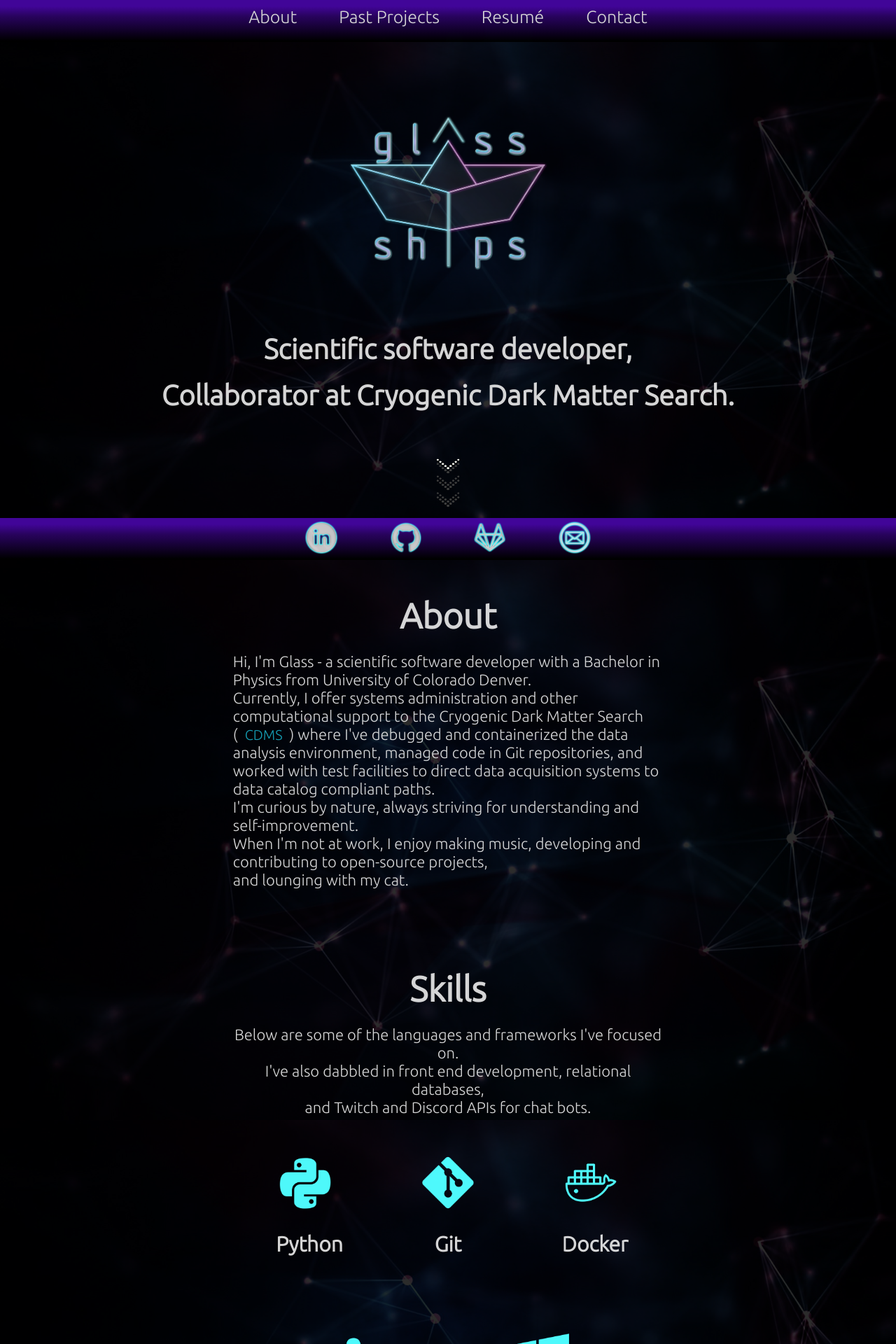
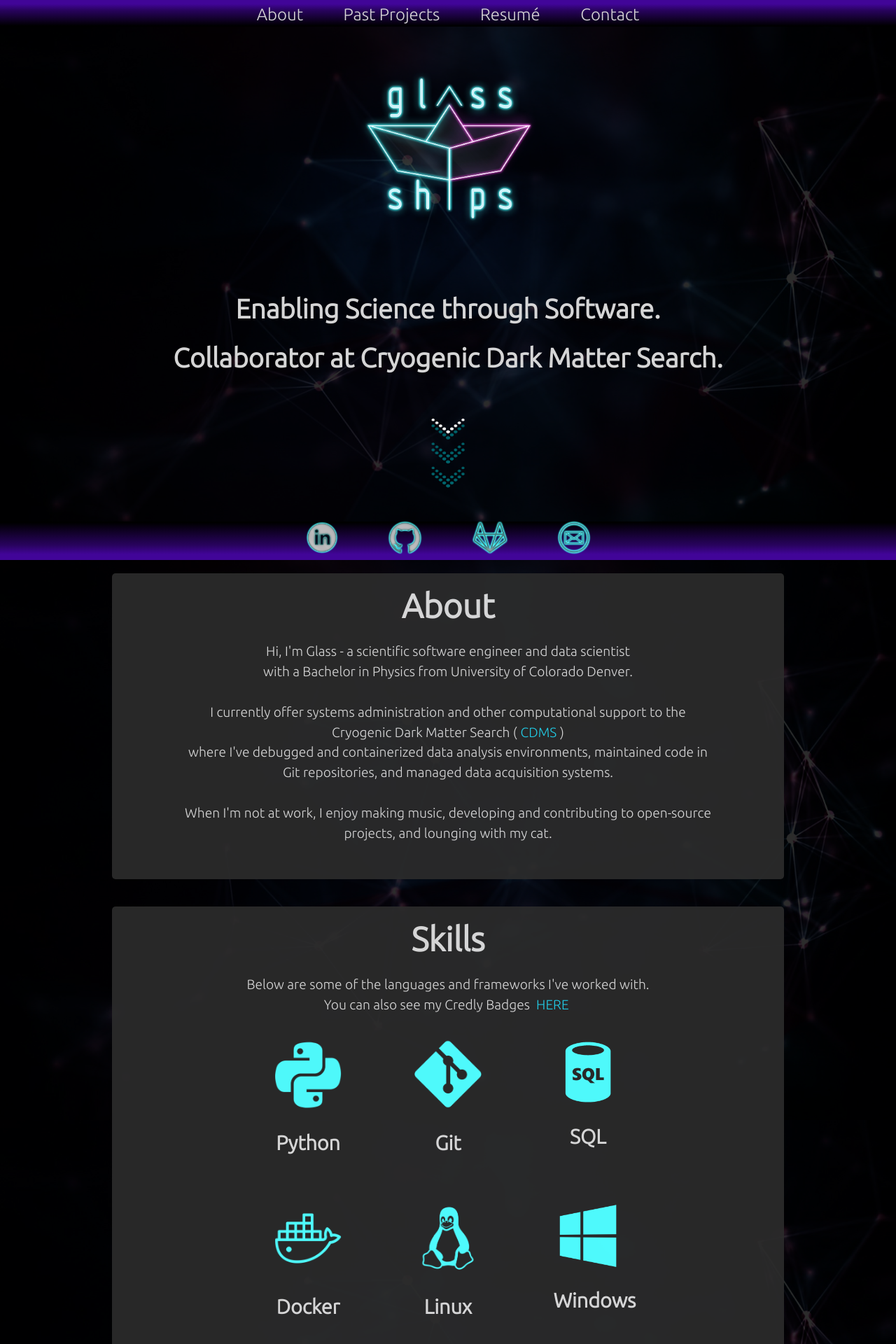
Before and after one commit to glass-ships/homepage, a PHP site: page / in a window 1280 px wide. Shown: the top 1920 px of the page at 70% size. Run offline with PHP 8.4, Linux system fonts and the light colour scheme.

Commit message:
update styles, add sql

```diff
--- a/css/default.css
+++ b/css/default.css
@@ -1,7 +1,8 @@
-/* Variables */
+/**** Variables ****/
 :root {
-  --mainColor: #474747;
-  --secondaryColor: rgb(31, 30, 34);
+  --mainColor: #525252;
+  --secondaryColor: rgb(41, 41, 41);
+  --bkgdColor: rgba(0, 0, 0, 0.84);
   --borderMain: #4f98a1;
   --textMain: rgb(216, 216, 216);
   --textSecondary: #c9f5fb;
@@ -9,67 +10,39 @@
   --shadowBright: #00eeff;
   --bkgd: url('../images/bkgd.jpg');
 }
+/**********************************************************************************/
 
 /* Text formatting */
-h1,
-h2,
-h3,
-h4,
-h5,
-h6,
-strong {
+h1, h2, h3, h4, h5, h6, strong {
   color: var(--textMain);
   font-family: 'Ubuntu', 'mono';
   margin: 2rem;
 }
 
-html {
-  font-size: 62.5%;
-}
-h1 {
-  font-size: 8rem;
-}
-h2 {
-  font-size: 7rem;
-}
-h3 {
-  font-size: 6rem;
-}
-h4 {
-  font-size: 5rem;
-}
-h5 {
-  font-size: 4rem;
-}
-h6 {
-  font-size: 3rem;
-}
-p,
-a,
-li,
-button,
-label,
-input,
-textarea,
-strong {
+html {font-size: 62.5%;}
+h1 {font-size: 8rem;}
+h2 {font-size: 7rem;}
+h3 {font-size: 6rem;}
+h4 {font-size: 5rem;}
+h5 {font-size: 4rem;}
+h6 {font-size: 3rem;}
+p, a, li, button, label, input, textarea, strong {
   font-size: 2.2rem;
   color: var(--textMain);
   font-family: 'Ubuntu', 'mono';
+  line-height: 1.5;
   text-decoration: none;
   margin: 0;
   outline: none;
 }
+code {font-size: 2.2rem;
+  padding: 0 1rem;}
+ul {list-style: disc;}
 
-code {
-  font-size: 2.2rem;
-  padding: 0 1rem;
-}
+/**********************************************************************************/
 
-ul {
-  list-style: disc;
-}
+/**** Background and General Styling ****/
 
-/* General styling */
 html,
 body {
   padding: 0;
@@ -80,21 +53,10 @@ body {
   background-size: cover;
 }
 
-body * {
-  transition: 0.2s;
-}
-
-@keyframes phue {
-  from {
-    filter: hue-rotate(0deg);
-  }
-  to {
-    filter: hue-rotate(60deg);
-  }
-}
+body * {transition: 0.3s;}
 
 .opaque-bkgd {
-  background-color: rgba(0, 0, 0, 0.84);
+  background-color: var(--bkgdColor);
   opacity: 0.99;
   background-attachment: local;
   overflow: hidden;
@@ -105,124 +67,6 @@ body * {
   display: flex;
   flex-direction: column;
   align-items: center;
-}
-
-/* Nav-bar */
-.navbar {
-  position: absolute;
-  top: 0;
-  width: 100%;
-  height: 6rem;
-  display: flex;
-  flex-direction: row;
-  justify-content: center;
-  background-image: linear-gradient(
-    0deg,
-    rgba(0, 0, 0, 1) 2%,
-    rgba(41, 4, 95, 1) 61%,
-    rgba(66, 6, 154, 1) 85%,
-    rgba(66, 6, 154, 1) 100%
-  );
-}
-
-.navbar a {
-  font-size: 7rem;
-  color: rgb(216, 216, 216);
-  padding: 1rem 1rem !important;
-}
-
-/* Main styles */
-.box-main {
-  /* max-width: 60%;
-  min-width: 60%; */
-  width: 60%;
-  margin: 2rem auto;
-  padding-bottom: 5rem;
-
-  display: flex;
-  flex-direction: column;
-  align-items: center;
-
-  opacity: 1;
-  /*background-color: var(--mainColor);*/
-  border-radius: 5px;
-  border: 0 solid var(--borderMain);
-}
-
-.box-main p {
-  max-width: 80%;
-  text-align: left;
-  margin: 0.4rem auto;
-}
-
-.box-last {
-  margin-bottom: 0;
-  padding-bottom: 2rem;
-}
-
-#bottom-line {
-  height: 5.75rem;
-  width: 100%;
-  border: 2px solid var(--borderMain);
-  margin: 0;
-  padding: 0;
-}
-
-/* Links sticky bar */
-.sticky-bar {
-  z-index: 9;
-
-  position: fixed;
-  bottom: 0;
-
-  width: 100%;
-  height: 6rem;
-
-  display: flex;
-  justify-content: space-evenly;
-  align-items: center;
-  /* background-color: #42069a; */
-  background-image: linear-gradient(
-    0deg,
-    rgba(0, 0, 0, 1) 2%,
-    rgba(41, 4, 95, 1) 61%,
-    rgba(66, 6, 154, 1) 85%,
-    rgba(66, 6, 154, 1) 100%
-  );
-  opacity: 1;
-}
-
-.link-wrapper {
-  display: flex;
-  flex-direction: row;
-  justify-content: space-evenly;
-  align-items: center;
-  width: 40%;
-}
-
-.links {
-  transition: transform 0.3s;
-}
-
-.links:hover {
-  transform: scale(1.2);
-  -webkit-animation: hue 5s linear infinite;
-  animation: hue 5s linear infinite;
-}
-
-.links a {
-  padding: 1rem;
-}
-
-.links img {
-  height: 5rem;
-  width: auto;
-  margin: 0 1rem;
-}
-
-.rotate-hue {
-  animation: hue 6s linear infinite;
-  -webkit-animation: hue 6s linear infinite;
 }
 
 footer {
@@ -240,70 +84,122 @@ p.copyright {
   bottom: 0;
 }
 
-/*~~~~~~~~~~~ Animations ~~~~~~~~~~~ */
+/**********************************************************************************/
+
+/**** Main Section Styles ****/
+.box-main {
+  width: 42%;
+  margin: 2rem auto;
+  padding-bottom: 5rem;
+
+  display: flex;
+  flex-direction: column;
+  align-items: center;
+
+  opacity: 1;
+  background-color: var(--secondaryColor);
+  border-radius: 5px;
+  border: 0 solid var(--borderMain);
+}
+
+.box-main p {
+  max-width: 80%;
+  min-width: 80%;
+  text-align: center;
+  margin: 0.4rem auto;
+
+}
+
+.box-main a {
+  font-size: 2rem;
+  color: #23cce6;
+  padding: 0 0.5rem;
+}
+
+.box-alt {
+  /*
+  max-width: 60%;
+  min-width: 60%;
+  width: 60%;
+  margin: 2rem auto;
+  padding-bottom: 5rem;
+
+  display: flex;
+  flex-direction: column;
+  align-items: center;
+
+  opacity: 1;
+  background-color: var(--secondaryColor);
+  border-radius: 5px;
+  border: 0 solid var(--borderMain);
+  */
+}
+
+.box-last {
+  margin-bottom: 0;
+  padding-bottom: 2rem;
+}
+
+#bottom-line {
+  height: 5.75rem;
+  width: 100%;
+  border: 2.5px solid var(--borderMain);
+  margin: 0;
+  padding: 0;
+}
+
+/**********************************************************************************/
+
+/**** Animations ****/
+
 @-webkit-keyframes hue {
-  0%,
-  100% {
-    -webkit-filter: hue-rotate(0deg);
+  0%,100% {-webkit-filter: hue-rotate(0deg);}
+  50% {-webkit-filter: hue-rotate(270deg);}
+}
+
+@keyframes hue {
+  0%,100% {filter: hue-rotate(0deg);}
+  50% {filter: hue-rotate(270deg);}
+}
+
+@keyframes phue {
+  from {filter: hue-rotate(0deg);}
+  to {filter: hue-rotate(60deg);}
+}
+
+/**********************************************************************************/
+
+/******* Screen formatting *******/
+
+/**** Desktop Styles ****/
+@media screen and (max-width: 1440px) {
+  html {
+    font-size: 60%;
+  }
+  .box-main, .box-last {
+    width: 75%;
   }
 
-  50% {
-    -webkit-filter: hue-rotate(270deg);
+  .box-main p {
+    font-size: 2rem;
   }
 }
 
-@keyframes hue {
-  0%,
-  100% {
-    filter: hue-rotate(0deg);
-  }
-
-  50% {
-    filter: hue-rotate(270deg);
-  }
-}
-
-/*~~~~~~~~~~~ Screen formatting ~~~~~~~~~~~~~*/
-
-/* Desktop Styles */
-@media screen and (max-width: 1440px) {
-}
-
-@media screen and (max-width: 991px) {
-  /* start of large tablet styles */
-  html {
-    font-size: 60%;
-  }
-  .box-main,
-  .box-last {
-    width: 75%;
-    /* max-width: 75%;
-    min-width: 75%; */
-  }
-}
-
+/**** Tablet Styles */
 @media screen and (max-width: 767px) {
   /* start of medium tablet styles */
-  html {
-    font-size: 50%;
-  }
-  p {
-    font-size: 2.5rem;
-  }
-  .box-main,
-  .box-last {
+  html {font-size: 50%;}
+  p {font-size: 2.5rem;}
+  .box-main, .box-last {
     width: 95%;
     /* max-width: 90%;
     min-width: 90%; */
   }
 }
 
+/**** Phone Styles ****/
 @media screen and (max-width: 479px) {
-  /* start of phone styles */
-  html {
-    font-size: 30%;
-  }
-  p {
-    font-size: 3rem;
-  }
+  html {font-size: 30%;}
+  p {font-size: 3rem;}
 }
+/**********************************************************************************/
--- a/css/home.css
+++ b/css/home.css
@@ -1,9 +1,85 @@
-/* Landing view */
+/**** Nav-bar ****/
+.navbar {
+  z-index: 9;
+  position: absolute;
+  top: 0;
+  width: 100%;
+  height: 4rem;
+  display: flex;
+  flex-direction: row;
+  justify-content: center;
+  vertical-align: auto;
+  background-image: linear-gradient(
+    0deg,
+    rgba(0, 0, 0, 1) 2%,
+    rgba(41, 4, 95, 1) 61%,
+    rgba(66, 6, 154, 1) 85%,
+    rgba(66, 6, 154, 1) 100%
+  );
+}
+
 .navbar a {
+  color: rgb(190, 221, 221);
+  padding: 0.3rem 1rem !important;
   font-size: 2.5rem !important;
   margin: 0 2rem !important;
+  vertical-align: center;
 }
 
+/**** Sticky Bar - Socials ****/
+.socials-bar {
+  z-index: 9;
+
+  position: fixed;
+  bottom: 0;
+
+  width: 100%;
+  height: 5.7rem;
+
+  display: flex;
+  justify-content: space-evenly;
+  align-items: center;
+  /* background-color: #42069a; */
+  background-image: linear-gradient(
+    180deg,
+    rgba(0, 0, 0, 1) 2%,
+    rgba(41, 4, 95, 1) 61%,
+    rgba(66, 6, 154, 1) 85%,
+    rgba(66, 6, 154, 1) 100%
+  );
+  opacity: 1;
+}
+
+.socials-wrapper {
+  display: flex;
+  flex-direction: row;
+  justify-content: space-evenly;
+  align-items: center;
+  width: 40%;
+}
+
+.socials {
+  transition: transform 0.3s;
+}
+
+.socials:hover {
+  transform: scale(1.2);
+  -webkit-animation: hue 3s linear infinite;
+  animation: hue 3s linear infinite;
+}
+
+.socials a {
+  padding: 1rem;
+}
+
+.socials img {
+  height: 5rem;
+  width: auto;
+  margin: 0 1rem;
+}
+/**********************************************************************************/
+
+/**** Landing view ****/
 .intro {
     height: 100vh;
     width: auto;
@@ -26,10 +102,10 @@
   display: block;
   margin: 0 auto;
   width: auto;
-  height: 30%;
+  height: 33%;
 
   position: absolute;
-  top: 20vh;
+  top: 10vh;
 }
 
 #blurb {
@@ -38,34 +114,30 @@
   padding: 0%;
   margin: 0%;
   text-align: center;
-
   position: absolute;
-  bottom: 33vh;
+  bottom: 40vh;
 }
 
-#continue {
-  display: block;
-  margin: 0 auto;
-  height: 10%;
-  width: auto;
-
+.continue {
   position: absolute;
-  bottom: 7rem;
-  z-index: -1;
+  bottom: 10vh;
+}
+.continue img {
+  height: 12rem;
 }
 
-/* About  */
-a {
-  font-size: 2rem;
-  color: #17a2b8;
-  padding: 0 1rem;
+.continue:hover {
+  -webkit-animation: hue 3s linear infinite;
+  animation: hue 3s linear infinite;
 }
 
-/* Skills section*/
+/**********************************************************************************/
+
+/**** Skills section ****/
 .skill-section {
-    max-width: 80%;
+    max-width: 65%;
     flex-wrap: wrap;
-    flex-shrink: 1;
+    flex-shrink: 0.8;
     display: flex;
     flex-direction: row;
     justify-content: space-evenly;
@@ -73,25 +145,26 @@ a {
 }
 
 .skill {
-  width: 20%;
+  width: 22%;
   display: flex;
   flex-direction: column;
-  padding: 4rem;
+  padding: 2rem;
   justify-items: center;
   text-align: center;
   font-size: 3%;
 }
 
 .skill img {
-  width: 60%;
+  width: 70%;
   height: auto;
   opacity: 1;
   margin: 1rem auto;
 }
+/**********************************************************************************/
 
-/* Past Projects */
+/**** Past Projects ****/
 .project-wrapper {
-  max-width: 65%;
+  max-width: 70%;
   display: flex;
   flex-direction: row wrap;
   justify-content: center;
@@ -100,15 +173,16 @@ a {
 .project {
   align-items: center;
   justify-items: center;
+  height: 20%;
+  width: 60%;
 
-  width: 60%;
   margin: 1.2rem;
   transition: 0.3s;
 }
 
 .project:hover {
-  -webkit-animation: phue 0.2s linear infinite;
-  animation: phue 0.2s linear infinite;
+  -webkit-animation: phue 0.3s linear infinite;
+  animation: phue 0.3s linear infinite;
   animation-iteration-count: 1;
   animation-fill-mode: forwards;
 }
@@ -116,12 +190,13 @@ a {
 .project button{
   justify-content: center;
   text-align: center;
-
   border-radius: 5%;
-  /*border: 1px solid var(--borderMain);*/
-
-  padding: 2rem;
-  background-image: linear-gradient(0deg, rgba(0,0,0,1) 2%, rgba(41,4,95,1) 61%, rgba(66,6,154,1) 85%, rgba(66,6,154,1) 100%);
+  background-image: linear-gradient(
+    0deg,
+  rgba(0,0,0,1) 2%,
+  rgba(41,4,95,1) 61%,
+  rgba(66,6,154,1) 85%,
+  rgba(66,6,154,1) 100%);
 }
 
 #project-blurb-wrapper{
@@ -130,7 +205,9 @@ a {
   text-align: center;
 }
 
-/* Contact */
+/**********************************************************************************/
+
+/**** Contact ****/
 #contact p{
   text-align: center;
   font-size: 2.5rem;
@@ -178,10 +255,10 @@ a {
   border: 0;
 }
 
-@media screen and (max-width: 767px) {
+@media screen and (max-width: 500px) {
   /* start of medium tablet styles */
     .skill-section {
-      justify-content: left;
+      justify-content: center;
       flex-direction: column;
       flex-wrap: nowrap;
     }
--- a/home.html
+++ b/home.html
@@ -24,13 +24,16 @@
 
     <!-- Import javascript -->
     <script type="text/javascript" src="js/script.js"></script>
+
   </head>
 
   <body>
     <div class="opaque-bkgd">
       <div class="main-wrapper">
+
         <!-- Landing view -->
         <section class="intro">
+
           <div class="navbar">
             <!-- <a href="#">Blog</a> -->
             <a href="#about">About</a>
@@ -42,38 +45,32 @@
           <img id="logo" src="images/glass_Logo.png" alt="logo" />
 
           <div id="blurb">
-            <h5>Scientific software developer,</h5>
             <h5>
-              Collaborator at
-              <a href="https://supercdms.slac.stanford.edu" target="_blank"
-                >Cryogenic Dark Matter Search</a
-              >.
+              Enabling Science through Software.
+            </h5>
+            <h5>
+              Collaborator at <a href="https://supercdms.slac.stanford.edu" target="_blank"> Cryogenic Dark Matter Search</a>.
             </h5>
           </div>
 
-          <img id="continue" src="images/continue.gif" />
+          <div class="continue">
+            <a href="#skills">
+              <img src="images/continue.gif"/>
+            </a>
+          </div>
+
         </section>
 
         <!-- About -->
         <section class="box-main" id="about">
           <h4>About</h4>
           <p>
-            Hi, I'm Glass - a scientific software developer with a Bachelor in
-            Physics from University of Colorado Denver.<br />
-            Currently, I offer systems administration and other computational
-            support to the Cryogenic Dark Matter Search (<a
-              href="https://supercdms.slac.stanford.edu"
-              target="_blank"
-              >CDMS</a
-            >) where I've debugged and containerized the data analysis
-            environment, managed code in Git repositories, and worked with test
-            facilities to direct data acquisition systems to data catalog
-            compliant paths.<br />
-            I'm curious by nature, always striving for understanding and
-            self-improvement.<br />
-            When I'm not at work, I enjoy making music, developing and
-            contributing to open-source projects,<br />
-            and lounging with my cat.
+            Hi, I'm Glass - a scientific software engineer and data scientist <br>
+            with a Bachelor in Physics from University of Colorado Denver.<br><br>
+            I currently offer systems administration and other computational
+            support to the Cryogenic Dark Matter Search (<a href="https://supercdms.slac.stanford.edu", target="_blank">CDMS</a>)<br>
+            where I've debugged and containerized data analysis environments, maintained code in Git repositories, and managed data acquisition systems.<br><br>
+            When I'm not at work, I enjoy making music, developing and contributing to open-source projects, and lounging with my cat.
           </p>
         </section>
 
@@ -82,9 +79,8 @@
           <h4>Skills</h4>
 
           <p style="text-align: center">
-            Below are some of the languages and frameworks I've focused on.<br />
-            I've also dabbled in front end development, relational databases,<br />
-            and Twitch and Discord APIs for chat bots.
+            Below are some of the languages and frameworks I've worked with.<br />
+            You can also see my Credly Badges <a href="https://www.credly.com/users/glass-elsarboukh/badges", target=blank>HERE</a>
           </p>
 
           <div class="skill-section">
@@ -96,6 +92,11 @@
             <div class="skill">
               <img src="images/icons/git.png" alt="git" />
               <h6>Git</h6>
+            </div>
+
+            <div class="skill">
+              <img src="images/icons/sql.png" alt="sql">
+              <h6>SQL</h6>
             </div>
 
             <div class="skill">
@@ -112,6 +113,7 @@
               <img src="images/icons/windows.png" alt="windows" />
               <h6>Windows</h6>
             </div>
+
           </div>
         </section>
 
@@ -121,6 +123,7 @@
           <p>These are some of the projects I've worked on as a developer.</p>
 
           <div class="project-wrapper">
+
             <div class="project">
               <button
                 onclick="toggleProject(value)"
@@ -128,7 +131,7 @@
                 To accomplish this, I containerized the environment in a Dockerfile to work with an instance of JupyterHub hosted at SLAC.<br><br>
                 &lt;a href='https://gitlab.com/supercdms/CompInfrastructure/cdms-jupyterlab' target='_blank'&gt;Click here&lt;/a&gt; to see the Dockerfile and its related files"
               >
-                Dockerized CDMS Analysis Environment
+                Dockerized Analysis Environments
               </button>
             </div>
 
@@ -151,21 +154,25 @@
                 Given the scale and complexity of scientific data formats, being able to describe one's custom data format in a simple YAML, and generate code which reads a binary data file into C++/Python compatible Awkward arrays could be extremely powerful!<br><br>
                 As a proof of concept, I began implementing Awkward as a target language for Kaitai Struct Compiler. The OSF page for this project can be found &lt;a href='https://osf.io/2sner' target='_blank'&gt;here&lt;/a&gt;"
               >
-                Implemented Awkward Arrays into Kaitai Struct Compiler
+                Awkward Arrays as Kaitai Struct Target
               </button>
             </div>
 
-            <!-- <div class="project">
-                            <button onclick="toggleProject(value)"
-                            value="">
-                                Debugged build process for data processing software
+            <!--<div class="project">
+              <button
+                onclick="toggleProject(value)"
+                value=" Maybe a data science project? "
+              >
+                Button Label
               </button>
             </div> -->
+
           </div>
 
           <div id="project-blurb-wrapper" style="display: none">
             <p id="project-blurb"></p>
           </div>
+
         </section>
 
         <!-- Contact -->
@@ -231,35 +238,40 @@
           </div>
         </section>
 
-        <!-- Social links -->
-        <section class="sticky-bar">
-          <div class="link-wrapper">
-            <div class="links">
+        <!-- Sticky Bar - Socials -->
+        <section class="socials-bar">
+          <div class="socials-wrapper">
+
+            <div class="socials">
               <a href="https://www.linkedin.com/in/glass-ships" target="_blank">
                 <img src="images/buttons/linkedin.png" alt="LinkedIn" />
               </a>
             </div>
-            <div class="links">
+
+            <div class="socials">
               <a href="http://github.com/glass-ships" target="_blank">
                 <img src="images/buttons/github.png" alt="GitHub" />
               </a>
             </div>
-            <div class="links">
+
+            <div class="socials">
               <a href="http://gitlab.com/glass-ships" target="_blank">
                 <img src="images/buttons/gitlab.png" alt="GitLab" />
               </a>
             </div>
-            <div class="links">
+
+            <div class="socials">
               <a href="mailto: hello@glass-ships.com" target="_blank">
                 <img src="images/buttons/email.png" alt="email" />
               </a>
             </div>
+
           </div>
         </section>
 
         <footer>
           <p class="copyright">
-            logo &copy; Glass Elsarboukh 2020-
+            logo &copy; Glass Elsarboukh 2020 -
             <script>
               document.write(new Date().getFullYear());
             </script>
@@ -268,7 +280,8 @@
 
         <!-- Literally just a line at the bottom -->
         <div id="bottom-line"></div>
-      </div>
-    </div>
+
+      </div> <!--/main wrapper-->
+    </div> <!--/background-->
   </body>
 </html>
```
Also changed, not shown: js/script.js (+20 -8 lines), test.html (deleted, +0 -103 lines), images/buttons/email.png, images/buttons/github.png, images/buttons/gitlab.png, images/buttons/home.png, images/buttons/linkedin.png, images/buttons/twonker.png (deleted), images/continue.gif, images/continue2.gif (added), images/favicon.ico (deleted), images/favicon2.ico (deleted), images/glass_Logo.png, images/icons/sql.png (added), 3 more files. Lines whose indentation alone changed are shown as unchanged.
